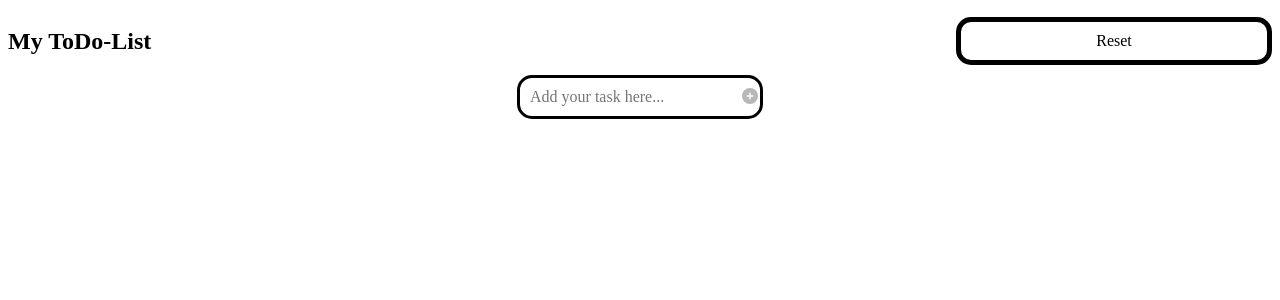
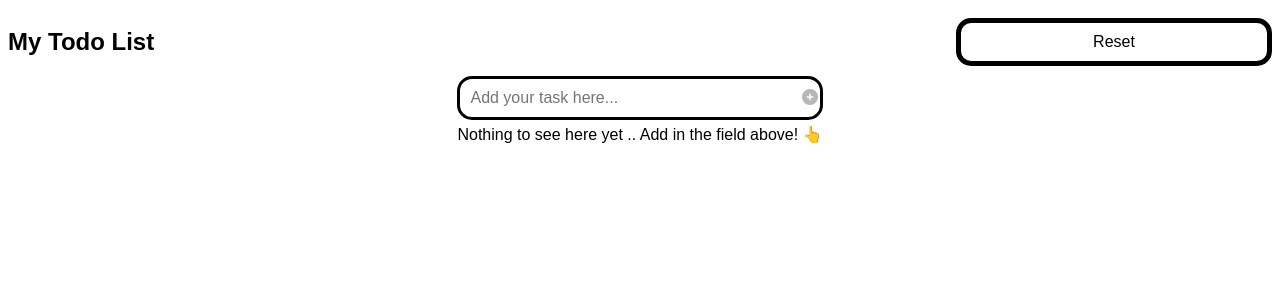
Before and after one commit to GPPWalton/todo-list, a React (Vite) app: page / in a window 1280 px wide. Shown: the top 300 px of the page. Built offline with nearby package versions, Linux system fonts and the light colour scheme.

Commit message:
chore(css-tidying): added new font and done some more styling to tidy things up, added placeholder text

```diff
--- a/package.json
+++ b/package.json
@@ -14,6 +14,7 @@
         "test:watch": "vitest --watch"
     },
     "dependencies": {
+        "@fontsource-variable/outfit": "^5.2.8",
         "@fortawesome/fontawesome-svg-core": "^7.2.0",
         "@fortawesome/free-solid-svg-icons": "^7.2.0",
         "@fortawesome/react-fontawesome": "^3.3.0",
--- a/src/components/ToDoInput/ToDoInput.scss
+++ b/src/components/ToDoInput/ToDoInput.scss
@@ -1,6 +1,8 @@
 .todo-input {
     border: 3px solid black;
     border-radius: 15px;
+    display: flex;
+    justify-content: space-between;
     &__input {
         background: none;
         border: 0;
@@ -31,3 +33,41 @@
         }
     }
 }
+@media (max-width: 320px) {
+    .todo-input {
+        width: 100%;
+        border: 3px solid black;
+        border-radius: 15px;
+        display: flex;
+        justify-content: space-between;
+        &__input {
+            background: none;
+            border: 0;
+            outline: none;
+            box-shadow: none;
+            padding: 10px;
+            margin: 0;
+            font: inherit;
+            color: inherit;
+            appearance: none;
+            line-height: 1;
+        }
+
+        &:hover {
+            border: 3px solid rgb(29, 109, 230);
+        }
+        &__add-button {
+            background: none;
+            border: none;
+            outline: none;
+            box-shadow: none;
+            padding: 0;
+            margin: 0;
+            font: inherit;
+
+            &:hover:not(:disabled) {
+                color: rgb(29, 109, 230);
+            }
+        }
+    }
+}
--- a/src/components/ToDoItem/ToDoItem.scss
+++ b/src/components/ToDoItem/ToDoItem.scss
@@ -1,4 +1,5 @@
 .todo-item {
+    width: 100%;
     border: 2px solid black;
     border-radius: 20px;
     display: flex;
@@ -24,7 +25,8 @@
     }
 }
 @media (max-width: 320px) {
-    .todo-input {
+    .todo-item {
+        width: 100%;
         border: 3px solid black;
         border-radius: 15px;
         display: flex;
--- a/src/containers/ToDoContainer/ToDoContainer.jsx
+++ b/src/containers/ToDoContainer/ToDoContainer.jsx
@@ -54,7 +54,7 @@ const ToDoContainer = () => {
     return (
         <section className='todo-container'>
             <header className='todo-container__header'>
-                <h1>My ToDo-List</h1>
+                <h1>My Todo List</h1>
                 <ResetButton onReset={() => handleReset()} />
             </header>
             <section className='todo-container__content'>
@@ -64,7 +64,8 @@ const ToDoContainer = () => {
                     onAdd={handleAdd}
                 />
                 <ToDoList>
-                    {todoList.map(item => {
+                    {todoList.length !== 0 ? (
+                        todoList.map(item => {
                             return (
                                 <ToDoItem
                                     key={item.id}
@@ -77,7 +78,13 @@ const ToDoContainer = () => {
                                     }
                                 />
                             );
-                    })}
+                        })
+                    ) : (
+                        <p className='todo-container__placeholder'>
+                            Nothing to see here yet .. Add in the field above!
+                            👆
+                        </p>
+                    )}
                 </ToDoList>
             </section>
         </section>
--- a/src/containers/ToDoContainer/ToDoContainer.scss
+++ b/src/containers/ToDoContainer/ToDoContainer.scss
@@ -1,7 +1,7 @@
 .todo-container {
     align-content: center;
-    width: 100%;
-    min-width: 320px;
+    min-width: 60%;
+    font-family: "Outfit Variable", sans-serif;
 
     &__header {
         display: flex;
@@ -10,18 +10,25 @@
         align-items: center;
     }
     &__content {
-        width: 100%;
         display: flex;
         flex-direction: column;
         flex-wrap: wrap;
         align-content: center;
         justify-content: center;
     }
+    &__placeholder {
+        width: 100%;
+        display: flex;
+        flex-direction: row;
+        justify-content: space-between;
+        margin-top: 5px;
+        margin-bottom: 5px;
+    }
 }
 
 @media (max-width: 320px) {
     .todo-container {
-        width: 100%;
+        min-width: 100%;
 
         &__header {
             display: flex;
```
Also changed, not shown: 2 other files (tests, documents, lock files or other folders). Lines whose indentation alone changed are shown as unchanged.
